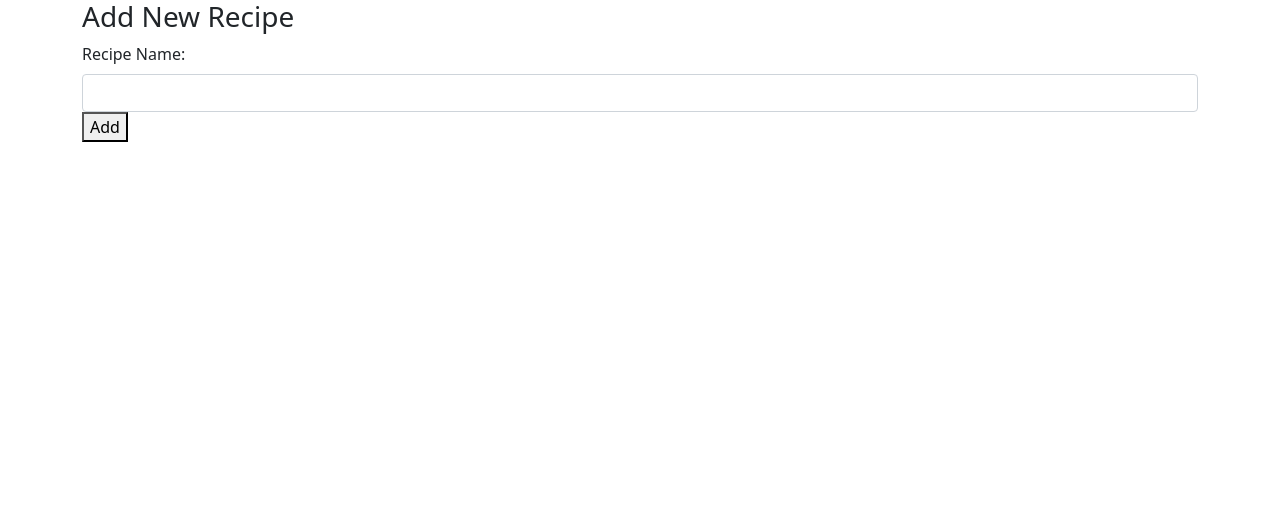
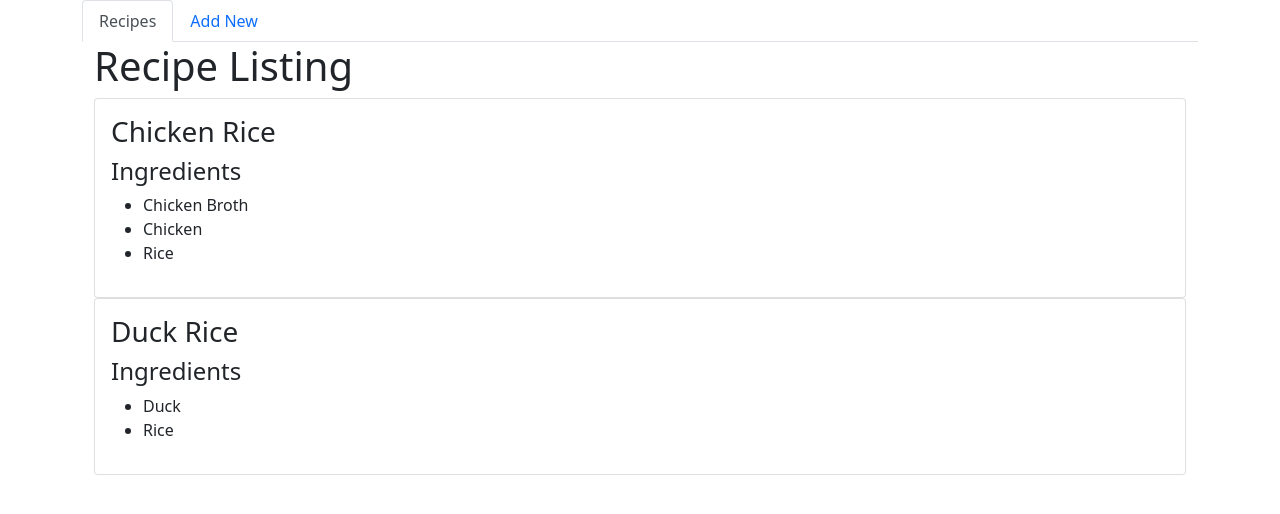
Before and after one commit to PamelaSohWY/project2react, a React (Create React App) app in the folder hawkerdb/: page / in a window 1280 px wide. Shown: the top 514 px of the page. Built offline with nearby package versions, Linux system fonts and the light colour scheme.

Commit message:
skeletal addition of reac

```diff
--- a/hawkerdb/src/App.css
+++ b/hawkerdb/src/App.css
@@ -1,38 +1,4 @@
 .App {
+  font-family: sans-serif;
   text-align: center;
 }
-
-.App-logo {
-  height: 40vmin;
-  pointer-events: none;
-}
-
-@media (prefers-reduced-motion: no-preference) {
-  .App-logo {
-    animation: App-logo-spin infinite 20s linear;
-  }
-}
-
-.App-header {
-  background-color: #282c34;
-  min-height: 100vh;
-  display: flex;
-  flex-direction: column;
-  align-items: center;
-  justify-content: center;
-  font-size: calc(10px + 2vmin);
-  color: white;
-}
-
-.App-link {
-  color: #61dafb;
-}
-
-@keyframes App-logo-spin {
-  from {
-    transform: rotate(0deg);
-  }
-  to {
-    transform: rotate(360deg);
-  }
-}
--- a/hawkerdb/src/App.js
+++ b/hawkerdb/src/App.js
@@ -1,15 +1,8 @@
-import React from "react"
-import './App.css';
+import React from "react";
+import "bootstrap/dist/css/bootstrap.min.css";
+export default function App() {
+  return <React.Fragment></React.Fragment>;
+}
 
-import 'bootstrap/dist/css/bootstrap.min.css'
 
-//import
-import Recipes from "./Recipes"
-
-export default function App() {
-  return (
-    <div className="container">
-    <Recipes/>
-    </div>
-  );
-}
+//based on React Lab 10
--- /dev/null
+++ b/hawkerdb/src/components/AddNew.js
@@ -0,0 +1,35 @@
+import React from "react";
+
+export default function AddNew(props) {
+ return (
+   <React.Fragment>
+
+    {/* Create form field to add infor */}
+     <h1>Add New Recipe</h1>
+     <div>
+        <input
+        type= 'text'
+        className='form-control'
+        name='newTitle'
+        value={props.newTitle}
+        onChange={props.onUpdateFormField}
+        />
+    </div>
+    {/* Create form field to add information  */}
+    <div>
+        <div className="label">Ingredients</div>
+        <input
+        time = 'text'
+        className="form-control"
+        name="newIngredients"
+        value={props.newIngredients}
+        onChang={props.onUpdateFormField}
+        // this is linked to RecipeBok
+        />
+    </div>
+    <button className ="btn btn-primary mt-3" onClick={props.onAdd}>
+    Add New
+    </button>
+   </React.Fragment>
+ );
+}
--- /dev/null
+++ b/hawkerdb/src/components/Listing.js
@@ -0,0 +1,26 @@
+import React from "react";
+
+export default function Listing(props) {
+  return (
+    <React.Fragment>
+      <div className="container">
+        <h1>Recipe Listing</h1>
+        {props.data.map((r) => (
+          <React.Fragment key={r._id}>
+            <div className="card">
+              <div className="card-body">
+                <h3 className="card-title">{r.title}</h3>
+                <h4>Ingredients</h4>
+                <ul>
+                  {r.ingredients.map((i) => (
+                    <li key={i}>{i}</li>
+                  ))}
+                </ul>
+              </div>
+            </div>
+          </React.Fragment>
+        ))}
+      </div>
+    </React.Fragment>
+  );
+}
--- /dev/null
+++ b/hawkerdb/src/components/RecipeBook.js
@@ -0,0 +1,110 @@
+import React from "react";
+import Listing from "../components/Listing";
+import AddNew from "../components/AddNew";
+
+export default class RecipeBook extends React.Component {
+
+    state = {
+        active: "listing",
+        data: [
+            {
+                _id: 1,
+                title: "Chicken Rice",
+                ingredients: ["Chicken Broth", "Chicken", "Rice"]
+            },
+            {
+                _id: 2,
+                title: "Duck Rice",
+                ingredients: ["Duck", "Rice"]
+            },
+        ],
+        newTitle: "",
+        newIngredients: ""
+    };
+
+    renderContent() {
+        if (this.state.active === "listing") {
+            return (
+                <React.Fragment>
+                    <Listing data={this.state.data} />
+                    {/* will be using props to pass data  */}
+                </React.Fragment>
+            );
+        } else if (this.state.active === "add") { //where does this add comefrom
+            return (
+                <React.Fragment>
+                    <AddNew
+                        onUpdateFormField={this.updateFormField}
+                        newTitle={this.state.newTitle}
+                        newIngredients={this.state.newIngredients}
+                        onAddNew={this.addNew}
+                    //this is passed to Add New component using props
+                    />
+                </React.Fragment>
+            );
+        }
+
+    } // end of if
+    //Function to update Form
+    updateFormField = (event) => {
+        this.setState({
+            [event.target.name]: event.target.value
+        });
+    };//end of update Form
+
+    setActive = (page) => {  // why pass in page?
+        this.setState({
+            active: page
+        });
+    }; //end of setActive
+
+    addNew = () => {
+        this.setState({
+            data: [
+                ...this.state.data,
+                {
+                    _id: Math.floor(Math.random() * 10000),
+                    title: this.state.newTitle,
+                    ingredients: this.state.newIngredients.split(",")
+                }
+            ],
+            active: "Listing"
+        });
+    };//end of add new
+
+
+
+
+render() {
+    return (
+        <React.Fragment>
+            <div className="container">
+                <ul className="nav nav-tabs">
+                    <li className="nav-item">
+                        <button
+                            className="nav-link active"
+                            aria-current="page"
+                            onClick={() => {
+                                this.setActive("listing");
+                            }}
+                        >
+                            Recipes
+              </button>
+                    </li>
+                    <li className="nav-item">
+                        <button
+                            className="nav-link"
+                            onClick={() => {
+                                this.setActive("add");
+                            }}
+                        >
+                            Add New
+              </button>
+                    </li>
+                </ul>
+                {this.renderContent()}
+            </div>
+        </React.Fragment>
+    );
+}
+}
--- a/hawkerdb/src/index.js
+++ b/hawkerdb/src/index.js
@@ -1,17 +1,18 @@
-import React from 'react';
-import ReactDOM from 'react-dom';
-import './index.css';
-import App from './App';
-import reportWebVitals from './reportWebVitals';
+import {StrictMode} from 'react';
+import ReactDOM from 'react-dom';//same
+import App from './App'; //same
+import RecipeBook from './components/RecipeBook';
+
+
+const rootElement = document.getElementById("root");
 
 ReactDOM.render(
-  <React.StrictMode>
-    <App />
-  </React.StrictMode>,
-  document.getElementById('root')
+  <StrictMode>
+    <RecipeBook />
+  </StrictMode>,
+ rootElement
 );
 
 // If you want to start measuring performance in your app, pass a function
 // to log results (for example: reportWebVitals(console.log))
 // or send to an analytics endpoint. Learn more: https://bit.ly/CRA-vitals
-reportWebVitals();
```
